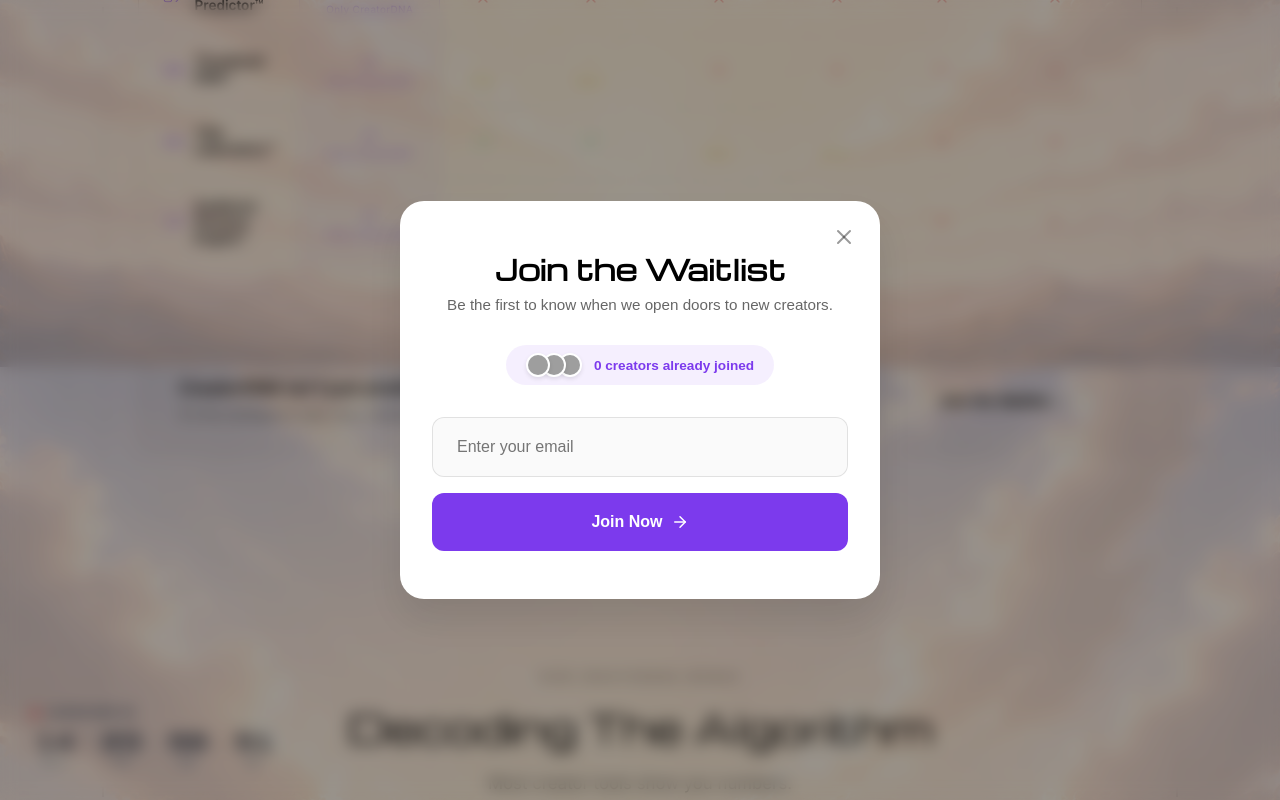
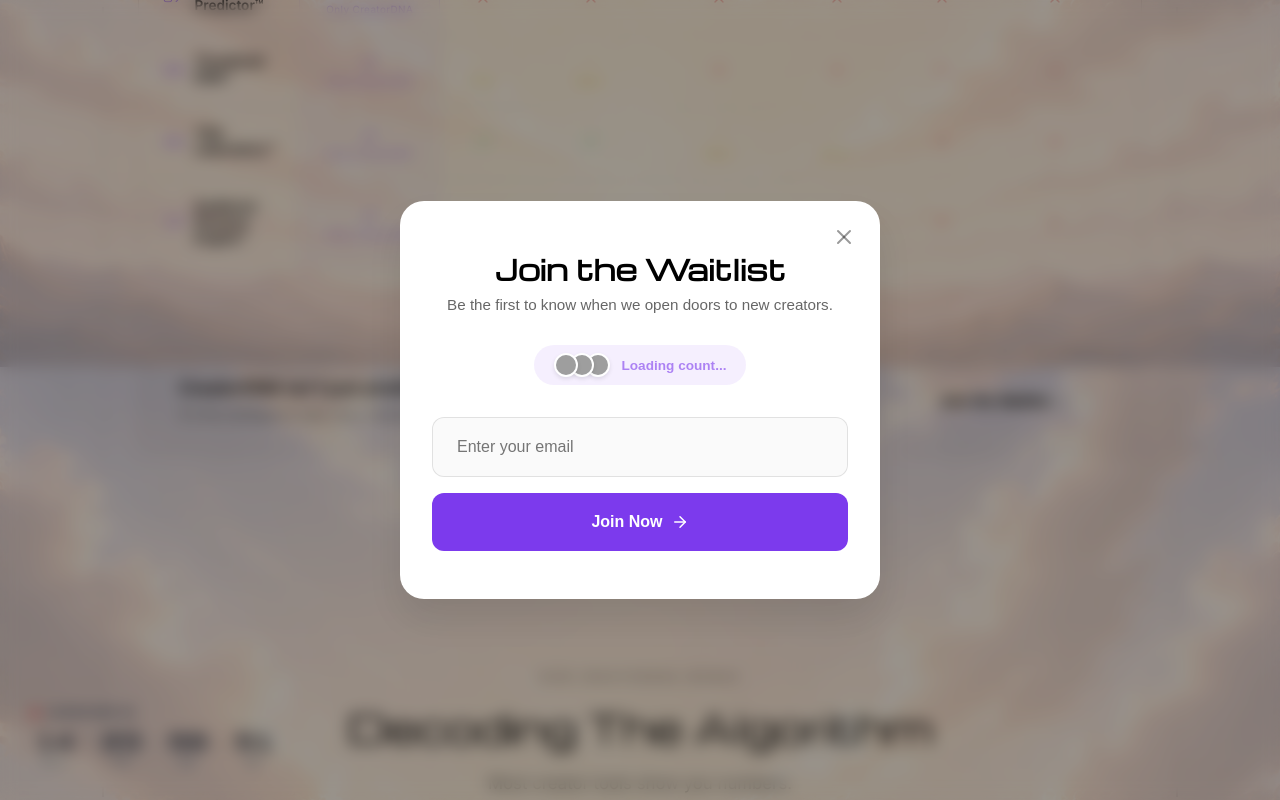
Before and after one commit to samay-hash/CreatorDna, a Next.js app in the folder frontend/: page / in a window 1280 px wide. Both pictures are taken after a click on the button "Join the Waitlist →". Shown: the part 4283-5083 px from the top of the page. Built offline with nearby package versions, Linux system fonts and the light colour scheme; no server answers; grey boxes are pictures that could not be loaded.

Commit message:
hulululu

```diff
--- a/frontend/src/app/page.tsx
+++ b/frontend/src/app/page.tsx
@@ -21,7 +21,7 @@ import { CountdownTimer } from "../components/CountdownTimer";
 export default function Home() {
   const [theme, setTheme] = useState<'dark' | 'light'>('dark');
   const [isWaitlistOpen, setWaitlistOpen] = useState(false);
-  const [waitlistCount, setWaitlistCount] = useState(0);
+  const [waitlistCount, setWaitlistCount] = useState<number | null>(null);
 
   // Fetch count on mount
   useEffect(() => {
--- a/frontend/src/components/WaitlistModal.tsx
+++ b/frontend/src/components/WaitlistModal.tsx
@@ -8,7 +8,7 @@ import styles from "../app/landing.module.css";
 interface WaitlistModalProps {
   isOpen: boolean;
   onClose: () => void;
-  count: number;
+  count: number | null;
 }
 
 export function WaitlistModal({ isOpen, onClose, count }: WaitlistModalProps) {
@@ -88,7 +88,13 @@ export function WaitlistModal({ isOpen, onClose, count }: WaitlistModalProps) {
                 <Image src="https://i.pravatar.cc/100?img=12" alt="User 3" width={24} height={24} className={styles.avatarMini} />
               </div>
               <div className={styles.modalCountText}>
-                <span className={styles.countNumber}>{displayCount.toLocaleString()}</span> creators already joined
+                {displayCount === null ? (
+                  <span style={{ opacity: 0.6 }}>Loading count...</span>
+                ) : (
+                  <>
+                    <span className={styles.countNumber}>{displayCount.toLocaleString()}</span> creators already joined
+                  </>
+                )}
               </div>
             </div>
 
```
Also changed, not shown: 1 other file (tests, documents, lock files or other folders).
